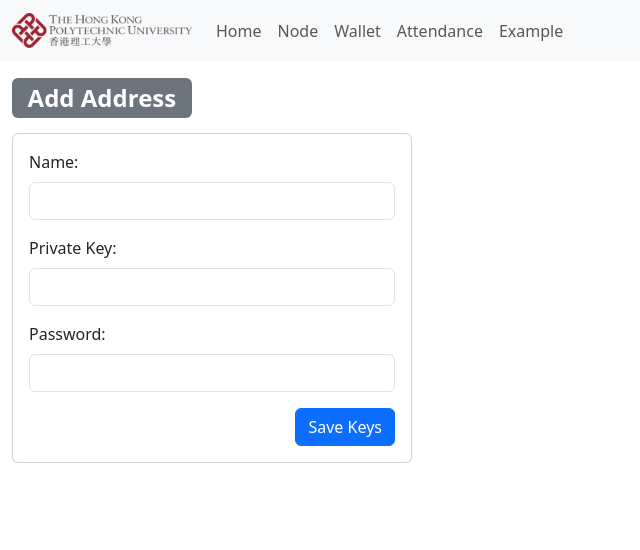
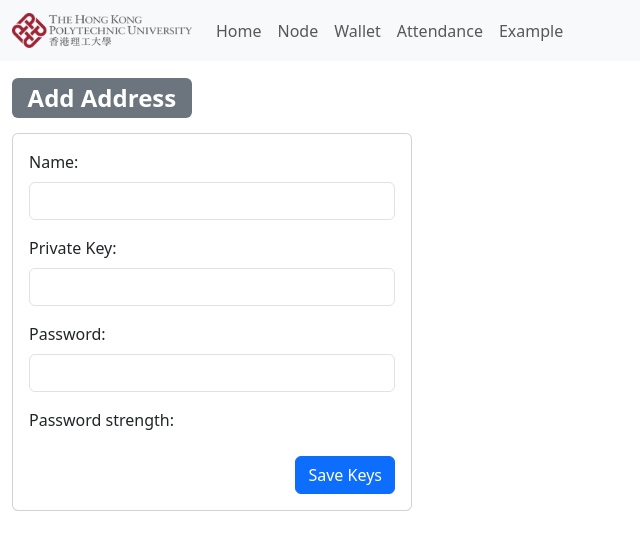
Before and after one commit to Shift2Ace/blockchain-based-attendance-application, a React (Create React App) app in the folder client/: page /wallet/add_address in a window 1280 px wide. Shown: the top 550 px of the page, without its empty margins (0-640 px from the left). Built offline with nearby package versions, Linux system fonts and the light colour scheme.

Commit message:
address add bug fix

```diff
--- a/client/src/views/address_add.js
+++ b/client/src/views/address_add.js
@@ -3,12 +3,16 @@ import MenuBar from './components/menu';
 import CryptoJS from 'crypto-js';
 import { ec as EC } from 'elliptic';
 import bs58 from 'bs58';
+import zxcvbn from 'zxcvbn';
+
 
 import Container from 'react-bootstrap/Container';
 import './css/basic_style.css';
 import Form from 'react-bootstrap/Form';
 import { Card, Row, Col } from 'react-bootstrap';
 import Accordion from 'react-bootstrap/Accordion';
+import { ToastContainer, toast } from 'react-toastify';
+import 'react-toastify/dist/ReactToastify.css';
 
 const { Buffer } = require('buffer');
 
@@ -16,22 +20,43 @@ const SaveKeys = () => {
   const [privateKey, setPrivateKey] = useState('');
   const [password, setPassword] = useState('');
   const [name, setName] = useState('');
-  const [error, setError] = useState('');
-  const [success, setSuccess] = useState('');
-  const [savedAddress, setSavedAddress] = useState('');
+  const [passwordStrength, setPasswordStrength] = useState(null);
 
   const isValidPrivateKey = (key) => {
     // Check if the key is a 32-byte hexadecimal string
     return /^[0-9a-fA-F]{64}$/.test(key);
   };
 
+  const handlePasswordChange = (e) => {
+    const pwd = e.target.value;
+    setPassword(pwd);
+    const score = zxcvbn(pwd).score;
+    setPasswordStrength(getPasswordStrengthWord(score));
+  };
+
+
+  const getPasswordStrengthWord = (score) => {
+    switch (score) {
+      case 0:
+        return 'Very Weak';
+      case 1:
+        return 'Weak';
+      case 2:
+        return 'Fair';
+      case 3:
+        return 'Good';
+      case 4:
+        return 'Strong';
+      default:
+        return 'Unknown';
+    }
+  };
+
   const handleSaveKeys = (e) => {
     e.preventDefault();
-    setError('');
-    setSuccess('');
 
     if (!isValidPrivateKey(privateKey)) {
-      setError('Invalid private key. It must be a 32-byte hexadecimal string.');
+      toast.error('Invalid private key');
       return;
     }
 
@@ -55,10 +80,13 @@ const SaveKeys = () => {
       const addressCount = Object.keys(localStorage).filter(key => key.startsWith(`address_${name}_`)).length + 1;
       const addressKey = `address_${name}_${addressCount}`;
       localStorage.setItem(addressKey, JSON.stringify(encryptedData));
-      setSavedAddress(addressKey);
-      setSuccess('Keys saved successfully!');
+      toast.success('Keys saved successfully!');
+      toast.success('Keys saved as ' + addressKey);
+      setPrivateKey('');
+      setPassword('');
+      setName('');
     } catch (err) {
-      setError('Failed to save keys');
+      toast.error('Failed to save keys');
     }
   };
 
@@ -66,7 +94,7 @@ const SaveKeys = () => {
     <div>
       <MenuBar />
       <Container className="marginTitle">
-        <h2><span class="badge text-bg-secondary">Add Address</span></h2>
+        <h2><span className="badge text-bg-secondary">Add Address</span></h2>
       </Container>
       <Container className="marginTitle">
         <Card style={{ width: '400px' }}>
@@ -93,55 +121,20 @@ const SaveKeys = () => {
                 <Form.Control
                   type="password"
                   value={password}
-                  onChange={(e) => setPassword(e.target.value)}
-                  requiredd />
+                  onChange={handlePasswordChange}
+                  required />
               </Form.Group>
-              <div class="d-grid gap-2 d-md-flex justify-content-md-end">
-                <button type="submit" class="btn btn-primary">Save Keys</button>
+              <Form.Group className="mb-3">
+                <Form.Label>Password strength:</Form.Label> {passwordStrength !== null && passwordStrength}
+              </Form.Group>
+              <div className="d-grid gap-2 d-md-flex justify-content-md-end">
+                <button type="submit" className="btn btn-primary">Save Keys</button>
               </div>
             </Form>
-            {error && <p style={{ color: 'red' }}>{error}</p>}
-            {success && (
-              <div>
-                <p style={{ color: 'green' }}>{success}</p>
-                <p><strong>Data saved in:</strong> {savedAddress}</p>
-              </div>
-            )}
           </Card.Body>
         </Card>
       </Container>
-
-      {/* <h1>Add Address</h1>
-      <form onSubmit={handleSaveKeys}>
-        <div>
-          <label>Name:</label>
-          <input
-            type="text"
-            value={name}
-            onChange={(e) => setName(e.target.value)}
-            required
-          />
-        </div>
-        <div>
-          <label>Private Key:</label>
-          <input
-            type="text"
-            value={privateKey}
-            onChange={(e) => setPrivateKey(e.target.value)}
-            required
-          />
-        </div>
-        <div>
-          <label>Password:</label>
-          <input
-            type="password"
-            value={password}
-            onChange={(e) => setPassword(e.target.value)}
-            required
-          />
-        </div>
-        <button type="submit">Save Keys</button>
-      </form> */}
+      <ToastContainer />
     </div>
   );
 };
```
